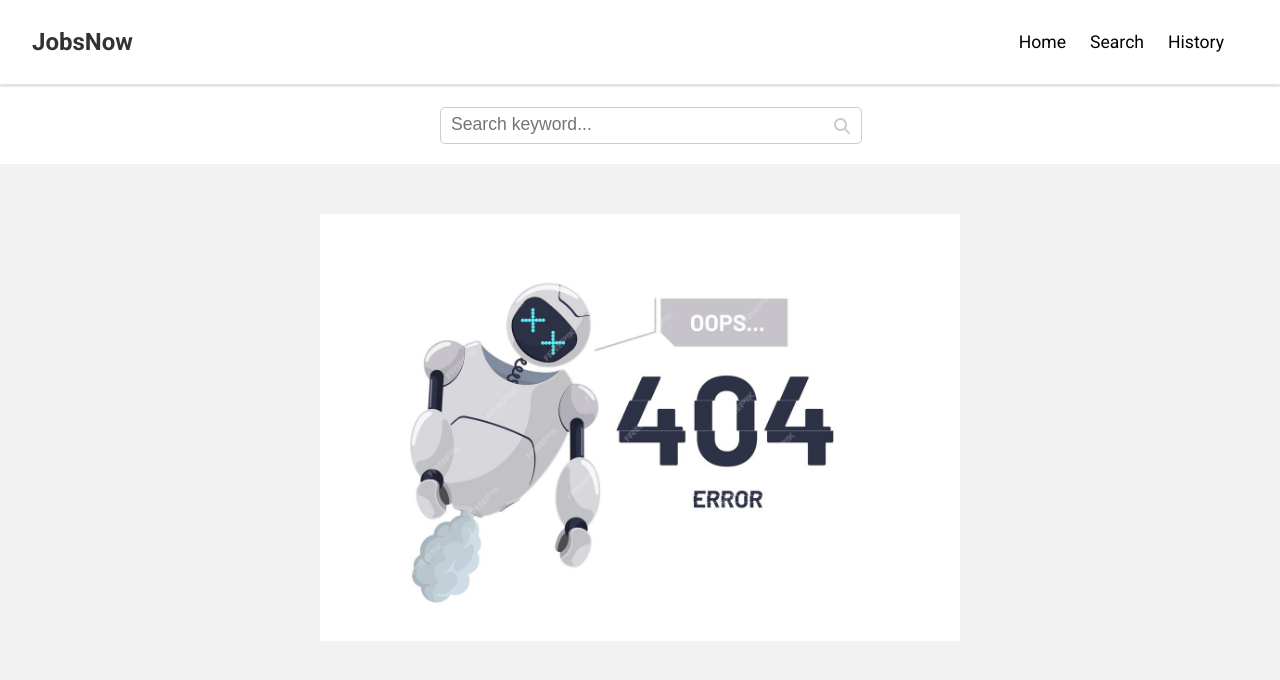
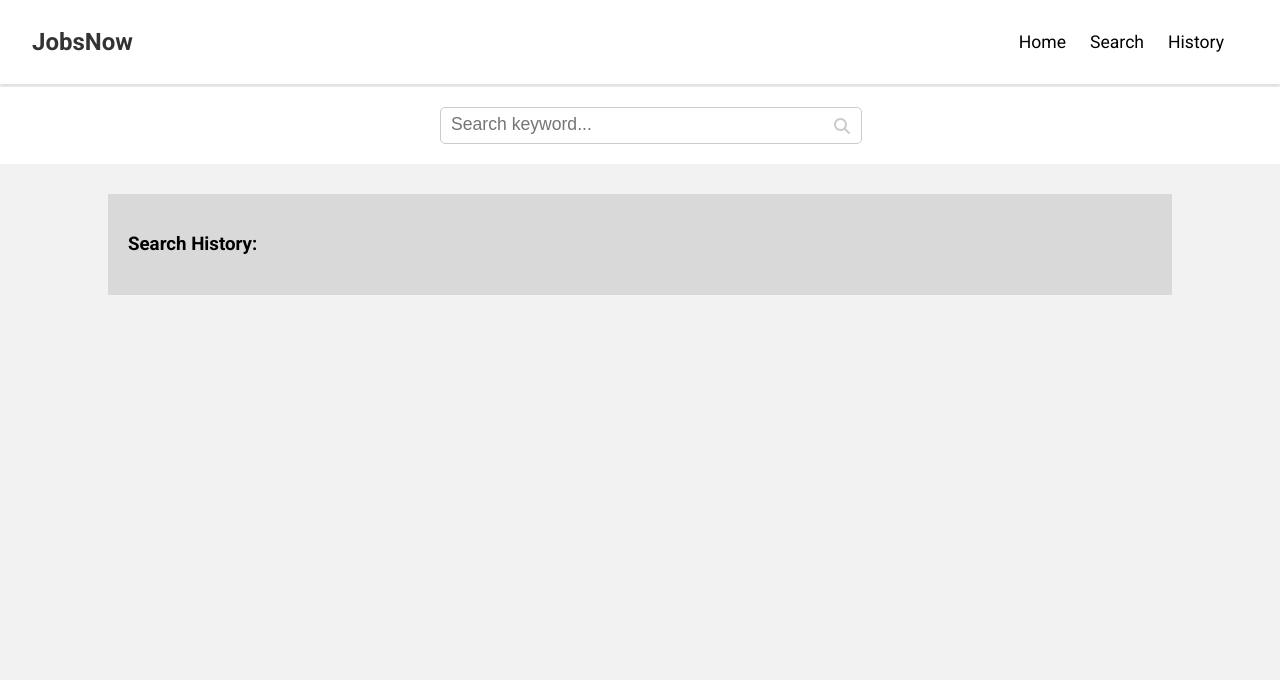
Before and after one commit to Karimtarek011420/taskee, a React (Create React App) app: page /history in a window 1280 px wide. Shown: the top 680 px of the page. Built offline with nearby package versions, Linux system fonts and the light colour scheme.

Commit message:
sec commiffkt

```diff
--- /dev/null
+++ b/src/Compoments/History/History.tsx
@@ -0,0 +1,24 @@
+import React from 'react'
+import './history.css'
+import { RootState } from "../../RTK/store";
+import { Link } from "react-router-dom";
+import {  useSelector } from "react-redux";
+
+
+export default function History() {
+    const searchHistory = useSelector(
+        (state: RootState) => state.search.searchHistory
+      );
+  return (
+    <div className="History">
+          <h3>Search History:</h3>
+          <ul className="search-history">
+            {searchHistory.map((history: string, index: number) => (
+              <li key={index}>
+                <Link to={`/search?query=${history}`}>{history}</Link>
+              </li>
+            ))}
+          </ul>
+        </div>
+  )
+}
--- /dev/null
+++ b/src/Compoments/History/history.css
@@ -0,0 +1,27 @@
+.History{
+    background-color: #D9D9D9;
+    padding: 20px;
+    width: 80%;
+    margin: auto;
+    margin-top: 30px;
+}
+/* Styles for search history */
+.search-history {
+    margin-top: 20px;
+    padding-left: 10px;
+
+  }
+
+  .search-history li {
+    margin-bottom: 10px;
+  }
+
+  .search-history li a {
+    /* text-decoration: none; */
+    color:#000000;
+  }
+
+  .search-history li a:hover {
+    text-decoration: underline;
+    color:#000000;
+  }
--- a/src/Compoments/Navbar/Navbar.tsx
+++ b/src/Compoments/Navbar/Navbar.tsx
@@ -17,7 +17,7 @@ export default function Navbar() {
             <Link to="/search">Search</Link>
           </li>
           <li>
-            <Link to="">History</Link>
+            <Link to="/history">History</Link>
           </li>
         </ul>
       </nav>
--- a/src/index.tsx
+++ b/src/index.tsx
@@ -10,6 +10,7 @@ import AllJobsScreen from "./Compoments/Alljobs/AllJobsScreen";
 import SingleJob from "./Compoments/SingleJob/SingleJob";
 import SearchComponent from "./Compoments/SearchComponent/SearchComponent";
 import NotFound from "./Compoments/NotFound/NotFound";
+import History from "./Compoments/History/History";
 
 const router = createBrowserRouter([
   {
@@ -19,7 +20,7 @@ const router = createBrowserRouter([
       { path: "/", element: <AllJobsScreen /> },
       { path: "jobs", element: <AllJobsScreen /> },
       { path: "search", element: <SearchComponent /> },
-      { path: "contact", element: <h1>Contact Page</h1> },
+      { path: "history", element: <History/> },
       { path: "job/:id", element: <SingleJob /> },
       { path: "*", element: <NotFound/> },
     ],
```
